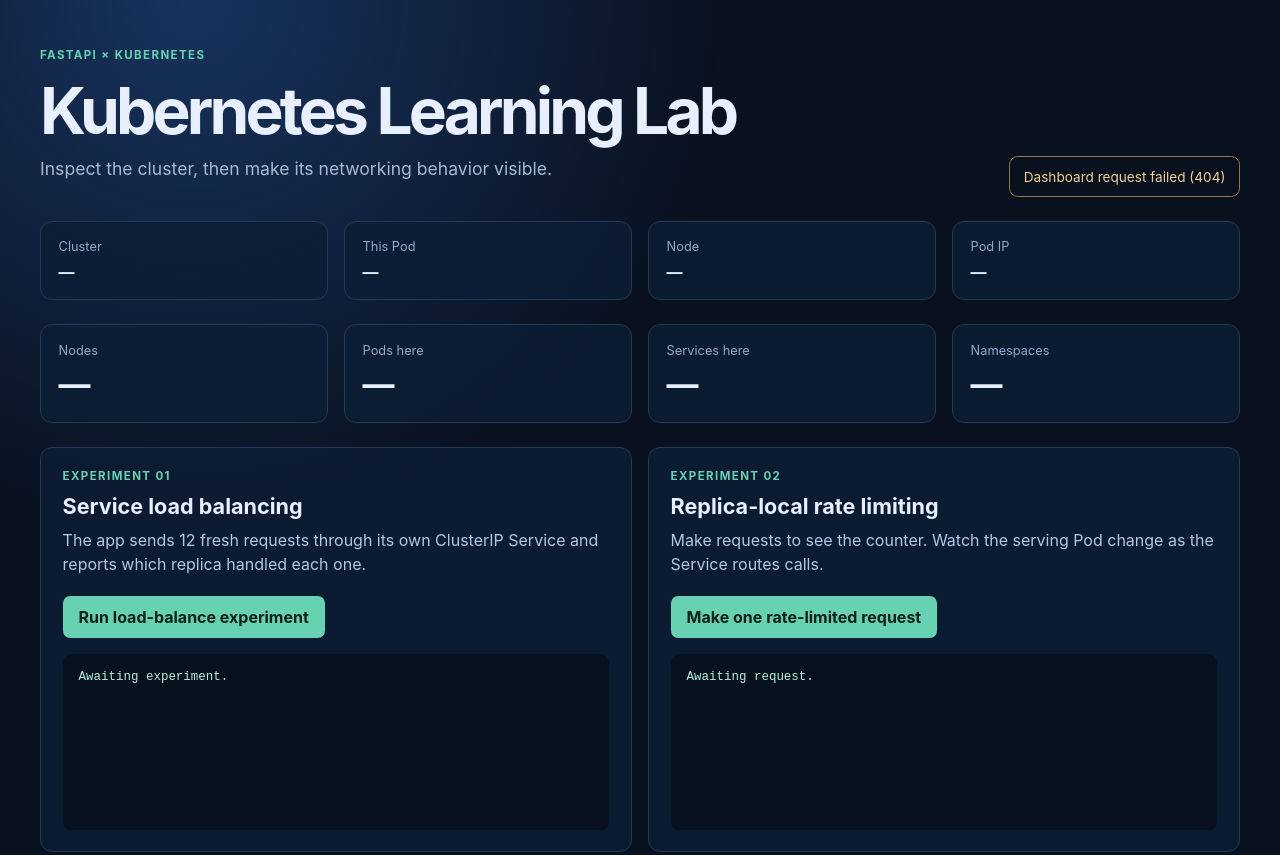
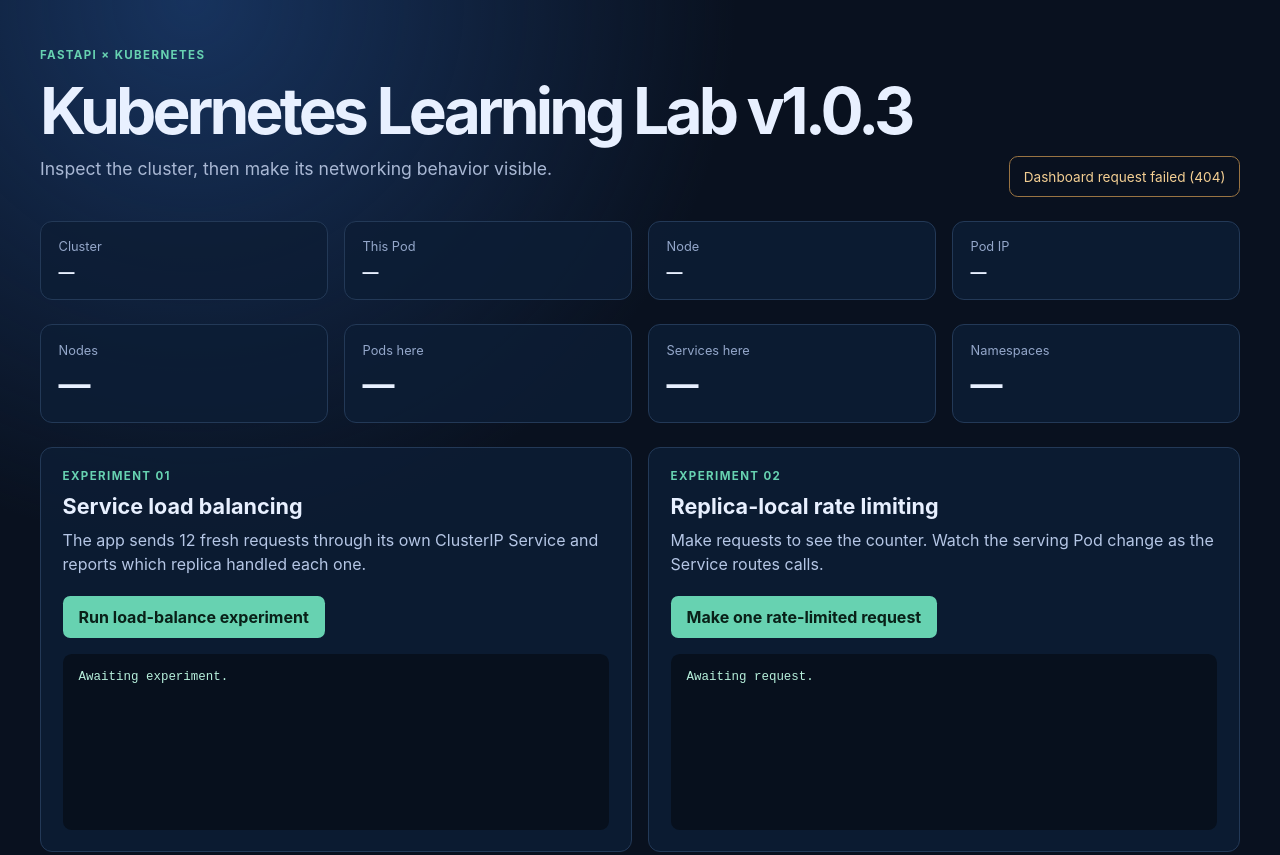
Before and after one commit to consultomer/kubenetes_learning, a plain HTML site: page app/static/index.html in a window 1280 px wide. Shown: the top 855 px of the page. Drawn offline with Linux system fonts and the light colour scheme; no server answers.

Commit message:
Update index title to v1.0.3 and change image version to 1.0.3; add ServiceAccount and Role for kube-learning

```diff
--- a/app/static/index.html
+++ b/app/static/index.html
@@ -11,7 +11,7 @@
       <header class="hero">
         <div>
           <p class="eyebrow">FastAPI × Kubernetes</p>
-          <h1>Kubernetes Learning Lab</h1>
+          <h1>Kubernetes Learning Lab v1.0.3</h1>
           <p class="subhead">Inspect the cluster, then make its networking behavior visible.</p>
         </div>
         <div class="status" id="api-status">Loading cluster access…</div>
```
Also changed, not shown: 2 other files.
